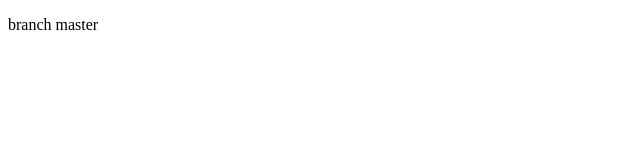
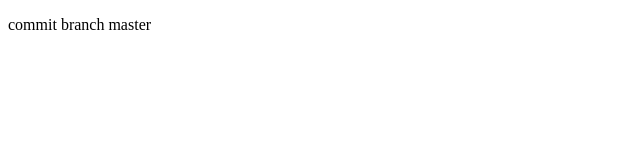
Before and after one commit to alexlive27/git-project, a plain HTML site: page docs/index.html in a window 1280 px wide. Shown: the full height of the page, 0-640 px from the left. Drawn offline with Linux system fonts and the light colour scheme.

Commit message:
commit master

```diff
--- a/docs/index.html
+++ b/docs/index.html
@@ -5,6 +5,6 @@
 	<title>hello      </title>
 </head>
 <body>
-	<p>branch master</p>
+	<p>commit branch master</p>
 </body>
 </html>
```
